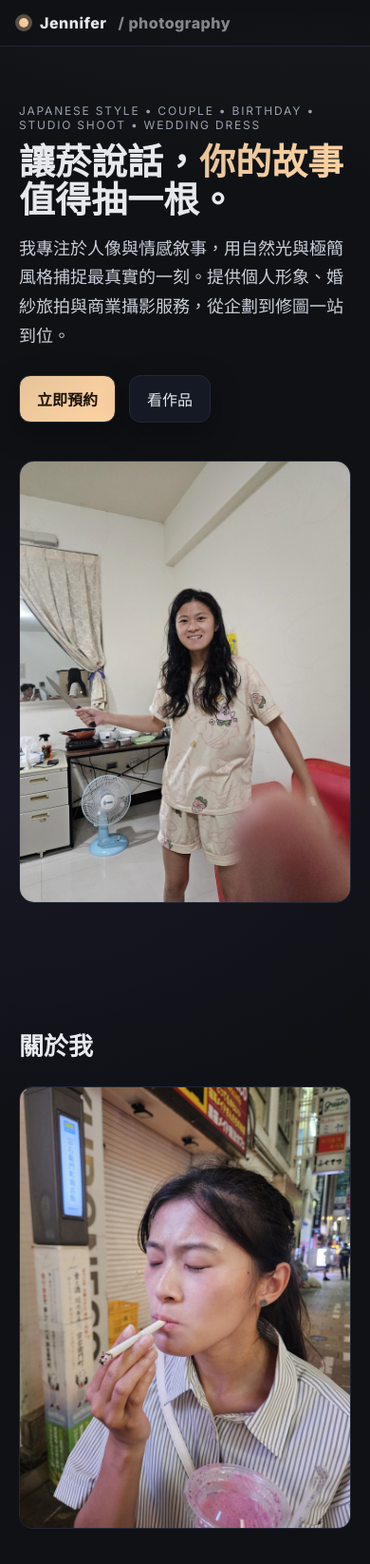
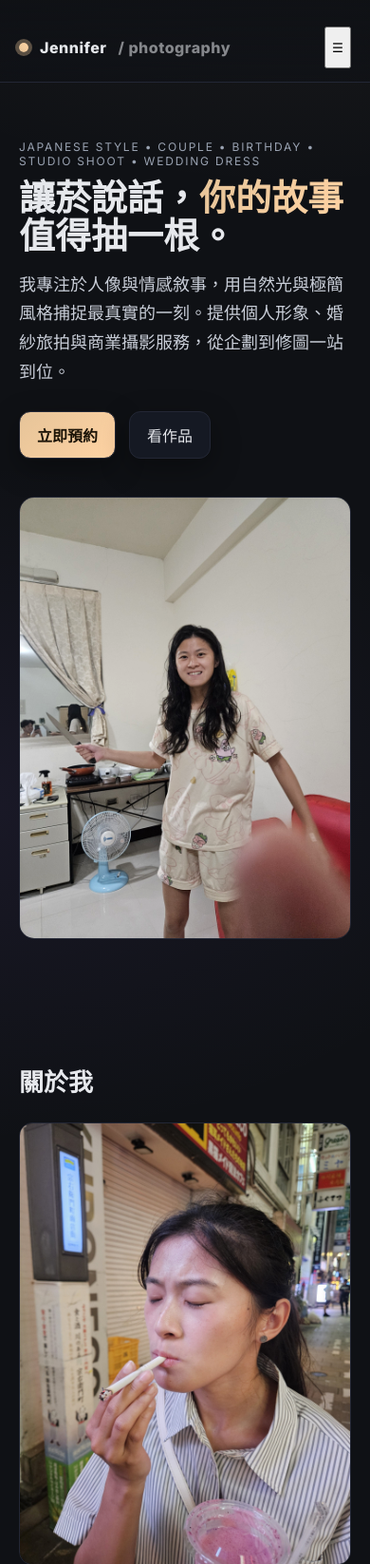
Before and after one commit to KCC6128/Jennifer, a plain HTML site: page index.html in a window 390 px wide. Shown: the top 1647 px of the page at 95% size. Drawn offline with nearby package versions, Linux system fonts and the light colour scheme.

Commit message:
Update index.html

```diff
--- a/index.html
+++ b/index.html
@@ -92,13 +92,39 @@
       .mobile{display:none; position:absolute; top:56px; right:20px; background:#0f1219; border:1px solid var(--border); border-radius:12px; padding:10px; box-shadow:var(--shadow)}
       .mobile a{display:block; padding:10px 12px}
     }
+
+	/* iOS 瀏海安全區：必須寫在原有 .nav 後面，確保覆蓋 */
+	.nav { padding-top: max(14px, env(safe-area-inset-top)); }
+
+	/* 錨點捲動時，不會被黏住的導覽遮住標題（首頁與子頁都適用） */
+	section[id] { scroll-margin-top: 90px; }
+	@media (max-width:980px){
+	  section[id]{ scroll-margin-top: 110px; }
+	}
+
+	/* 觸控目標尺寸（按鈕更好點） */
+	button, .btn, .links a { min-height: 44px; }
+
+	/* 小手機避免字太擠 */
+	@media (max-width:360px){
+	  .lead { font-size: 16px; }
+	}
   </style>
 </head>
 <body>
+
 <!-- Nav -->
 <header class="nav">
   <div class="nav-inner">
-		<a href="index.html#top" class="brand"><span class="dot"></span> Jennifer<span style="opacity:.55">/ photography</span></a>
+    <!-- 左側品牌 -->
+    <a href="index.html#top" class="brand">
+      <span class="dot"></span> Jennifer<span style="opacity:.55">/ photography</span>
+    </a>
+
+    <!-- 手機版漢堡選單按鈕：放在品牌後、桌機選單前 -->
+    <button id="burger" class="burger" aria-label="開啟選單" aria-expanded="false">☰</button>
+
+    <!-- 桌機版選單 -->
     <nav class="links">
       <a href="index.html#about">關於</a>
       <a href="index.html#services">服務</a>
@@ -106,6 +132,8 @@
       <a href="rental.html">服裝租借</a>
       <a href="index.html#contact" class="cta">預約</a>
     </nav>
+
+    <!-- 手機版下拉選單容器 -->
     <div class="mobile" id="mobile">
       <a href="index.html#about">關於</a>
       <a href="index.html#services">服務</a>
@@ -115,6 +143,7 @@
     </div>
   </div>
 </header>
+
 
   <!-- Hero -->
   <main id="top" class="hero">
@@ -136,7 +165,7 @@
   <section id="about">
     <div class="section-head"><h2>關於我</h2></div>
     <div class="about">
-      <div class="me"><img alt="攝影師肖像" src="img/self/抽菸.jpg" loading="self"></div>
+      <div class="me"><img alt="攝影師肖像" src="img/self/抽菸.jpg" loading="lazy"></div>
       <div>
         <p class="lead">嗨，我是 <strong>Jennifer</strong>，自由接案攝影師。擅長以自然光呈現乾淨、耐看的色調，將人物的氣質與場景氛圍融合在畫面裡。</p>
         <p>我會抽菸，要不要也來抽一根阿。</p>
```
Lines whose indentation alone changed are shown as unchanged.
